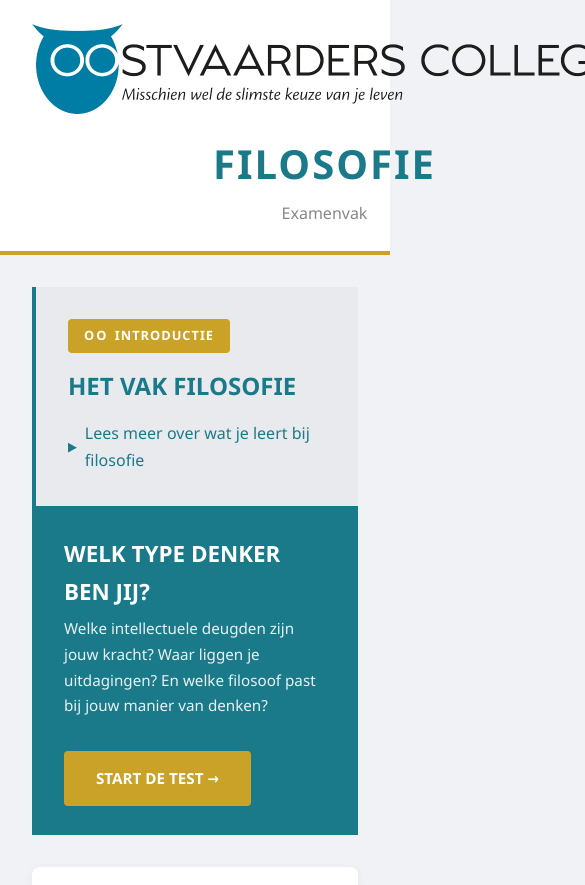
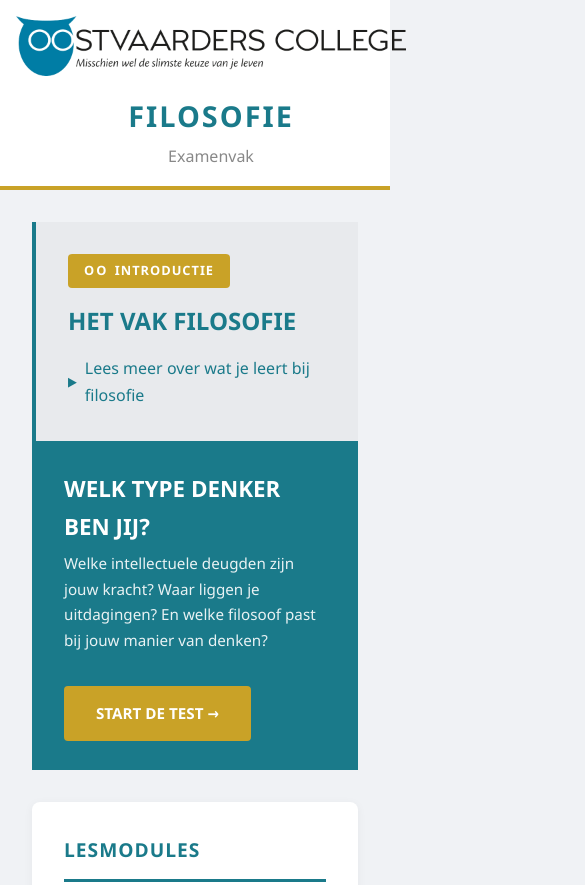
Before and after one commit to MartinStruik/filosofie, a plain HTML site: page index.html in a window 390 px wide. Shown: the top 885 px of the page, 585 px wide, since content can reach past the window. Drawn offline with Linux system fonts and the light colour scheme.

Commit message:
fix: header responsive op mobiel

```diff
--- a/index.html
+++ b/index.html
@@ -64,13 +64,22 @@
             color: #888;
         }
 
-        @media (max-width: 600px) {
+	@media (max-width: 600px) {
             .header-content {
                 flex-direction: column;
                 text-align: center;
             }
             .page-title {
                 text-align: center;
+            }
+            .school-logo img {
+                height: 60px;
+            }
+            .page-title h1 {
+                font-size: 1.8rem;
+            }
+            header {
+                padding: 1rem;
             }
         }
 
```
